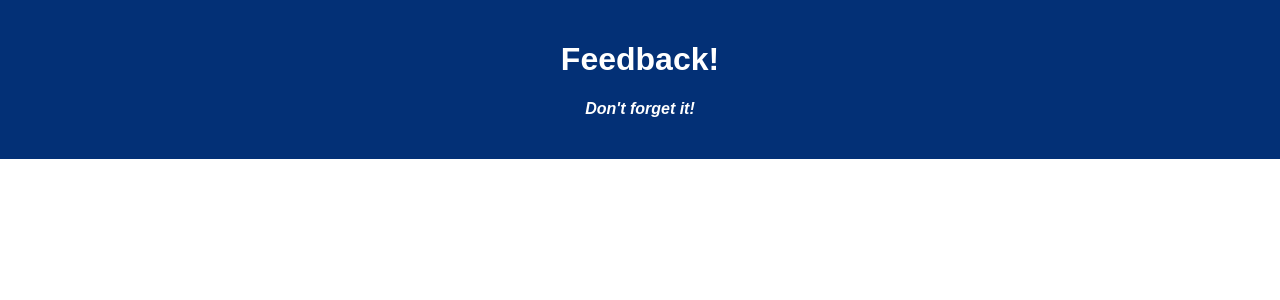
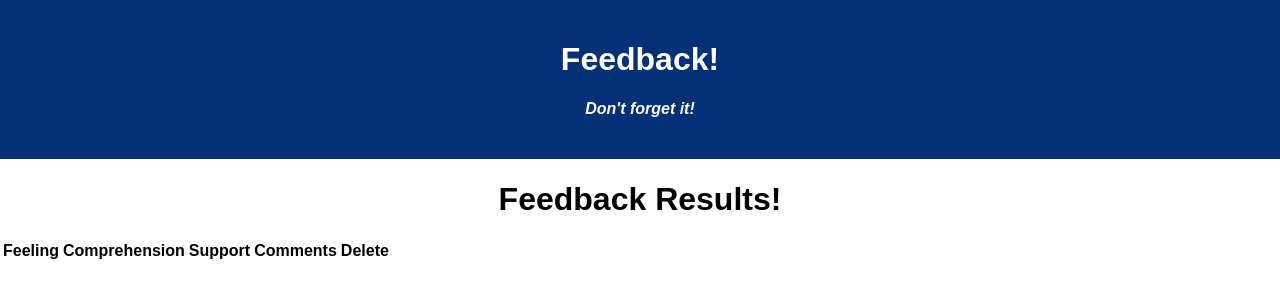
Before and after one commit to hesscm/Redux-Feedback-Loop, a React (Create React App) app: page /#/admin in a window 1280 px wide. Shown: the top 300 px of the page. Built offline with nearby package versions, Linux system fonts and the light colour scheme; no server answers.

Commit message:
created axios request, still need server route

```diff
--- /dev/null
+++ b/src/components/AdminPage/AdminPage.jsx
@@ -0,0 +1,44 @@
+import AdminPageItem from "./AdminPageItem";
+import axios from 'axios';
+import {useState, useEffect} from 'react';
+
+function AdminPage() {
+    const [feedbackList, setFeedbackList] = useState([]);
+
+    useEffect(() => {
+        fetchFeedbackItems();
+    },[])
+
+    const fetchFeedbackItems = () => {
+        axios.get('/feedback').then((response) => {
+            console.log(response.data);
+            setFeedbackList(response.data);
+        }).catch((error) => {
+            console.log(error);
+            alert('Error making GET request.');
+        })
+    }
+
+    return(
+        <>
+        <h1>Feedback Results!</h1>
+        <table>
+            <tr>
+                <th>Feeling</th>
+                <th>Comprehension</th>
+                <th>Support</th>
+                <th>Comments</th>
+                <th>Delete</th>
+            </tr>
+            <tbody>
+
+            </tbody>
+
+
+
+        </table>
+        </>
+    );
+}
+
+export default AdminPage;
--- /dev/null
+++ b/src/components/AdminPage/AdminPageItem.jsx
@@ -0,0 +1,7 @@
+function AdminPageItem() {
+    return(
+        <p>Admin Item.</p>
+    );
+}
+
+export default AdminPageItem;
--- a/src/components/App/App.jsx
+++ b/src/components/App/App.jsx
@@ -8,6 +8,7 @@ import UnderstandingPage from '../UnderstandingPage/UnderstandingPage';
 import SupportedPage from '../SupportedPage/SupportedPage';
 import ReviewPage from '../ReviewPage/ReviewPage';
 import ThankYouPage from '../ThankYouPage/ThankYouPage';
+import AdminPage from '../AdminPage/AdminPage';
 
 function App() {
   return (
@@ -45,6 +46,10 @@ function App() {
         <Route path="/thanks">
           <ThankYouPage />
         </Route>
+
+        <Route path="/admin">
+          <AdminPage />
+        </Route>
       </Router>
     </div>
   );
```
Also changed, not shown: 1 other file (tests, documents, lock files or other folders).
